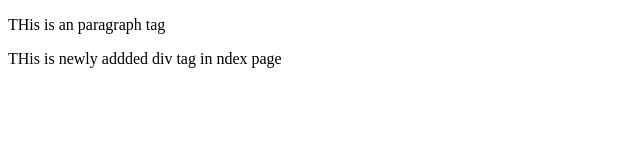
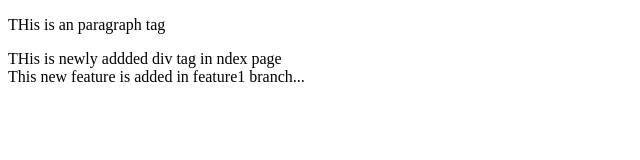
Before and after one commit to itsAniketChavan/Git_demo, a plain HTML site: page index.html in a window 1280 px wide. Shown: the whole page, without its empty margins (0-640 px from the left). Drawn offline with Linux system fonts and the light colour scheme.

Commit message:
new feature added in feature1 branch

```diff
--- a/index.html
+++ b/index.html
@@ -9,5 +9,7 @@
     <p>THis is an paragraph tag</p>
 
     <div>THis is newly addded div tag in ndex page</div>
+
+    <div>This new feature is added in feature1 branch...</div>
 </body>
 </html>
```
